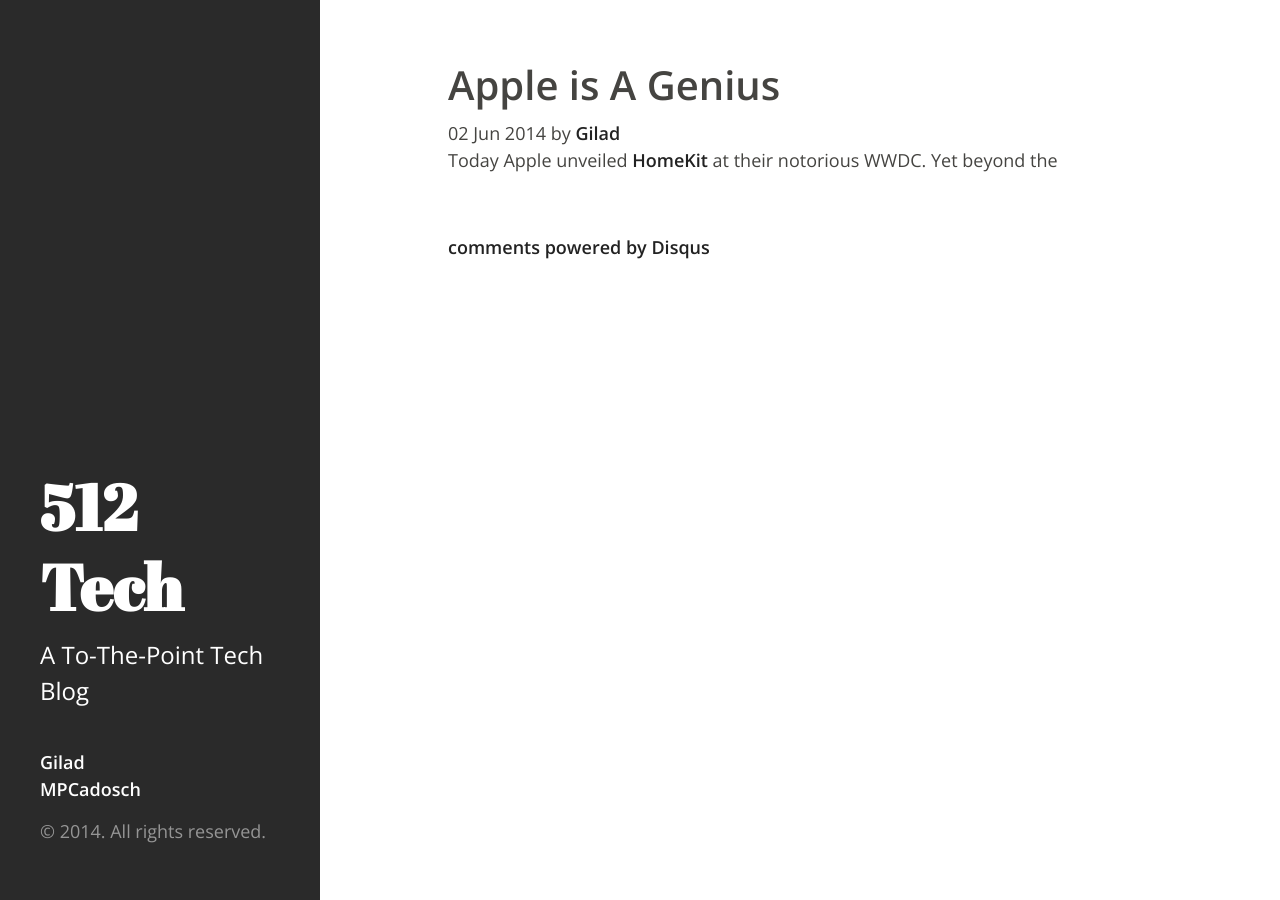
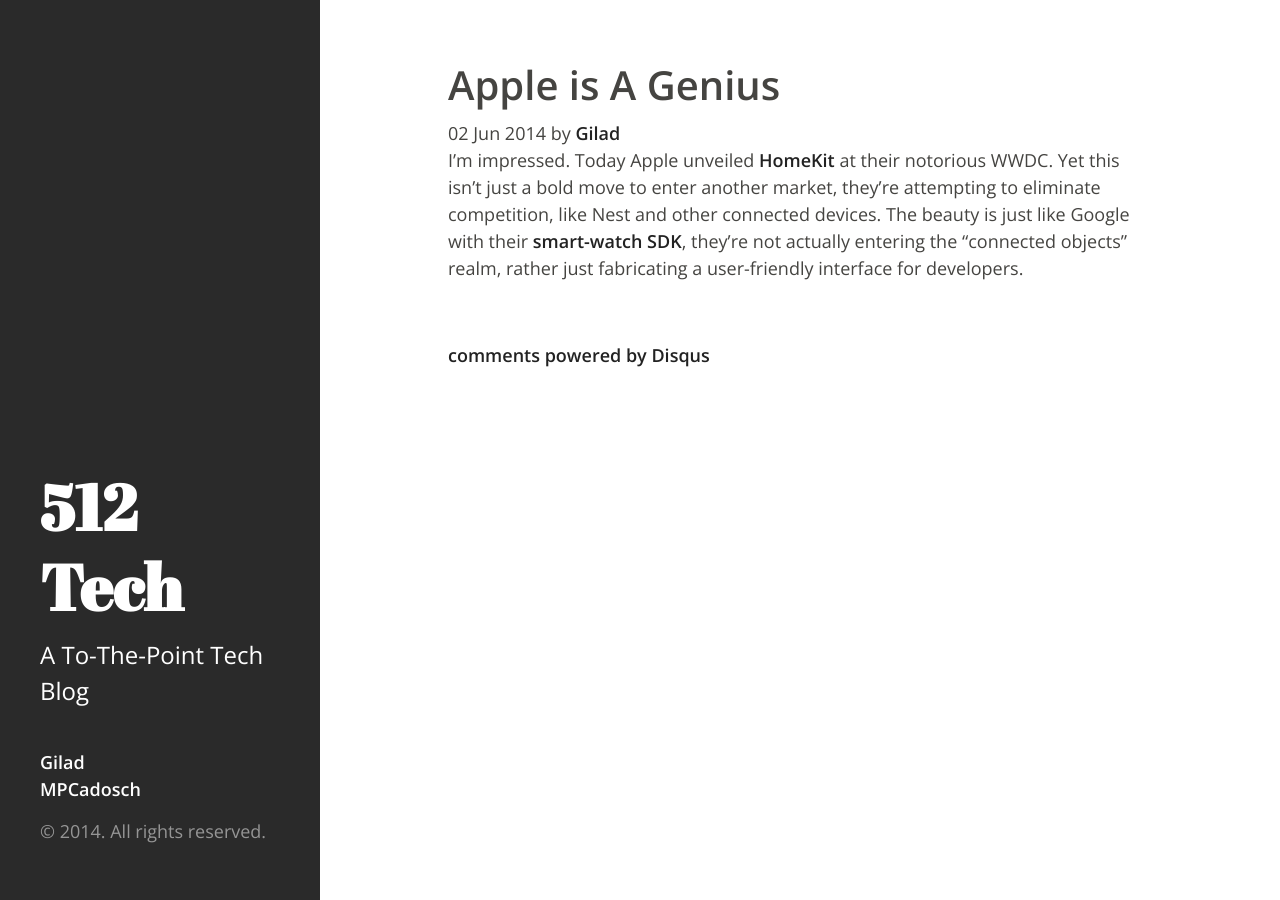
Before and after one commit to 512tech/512tech.github.io, a Jekyll site: the page built from _posts/2014-6-2-Apple-Is-A-Genius.md, in a window 1280 px wide. Built offline with Jekyll 4.4.1, drawn with Linux system fonts in a browser that asks for light colours; Markdown is read by kramdown in place of the engine named in the settings; comment, search, counter and statistics services are not loaded.

Commit message:
Apple Article

```diff
--- a/_posts/2014-6-2-Apple-Is-A-Genius.md
+++ b/_posts/2014-6-2-Apple-Is-A-Genius.md
@@ -5,4 +5,4 @@ comments: true
 author: Gilad
 ---
 
-Today Apple unveiled [HomeKit](https://developer.apple.com/homekit/) at their notorious WWDC. Yet beyond the
+I'm impressed. Today Apple unveiled [HomeKit](https://developer.apple.com/homekit/) at their notorious WWDC. Yet this isn't just a bold move to enter another market, they're attempting to eliminate competition, like Nest and other connected devices. The beauty is just like Google with their [smart-watch SDK](http://developer.android.com/wear/index.html?utm_source=ausdroid.net), they're not actually entering the "connected objects" realm, rather just fabricating a user-friendly interface for developers.
```
